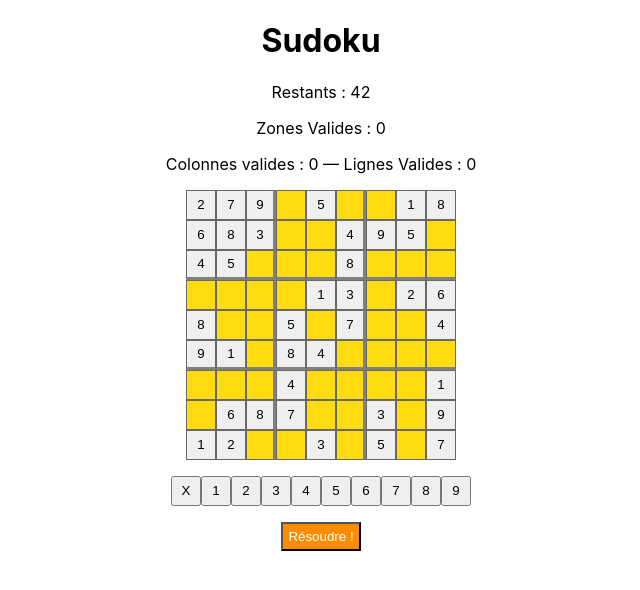
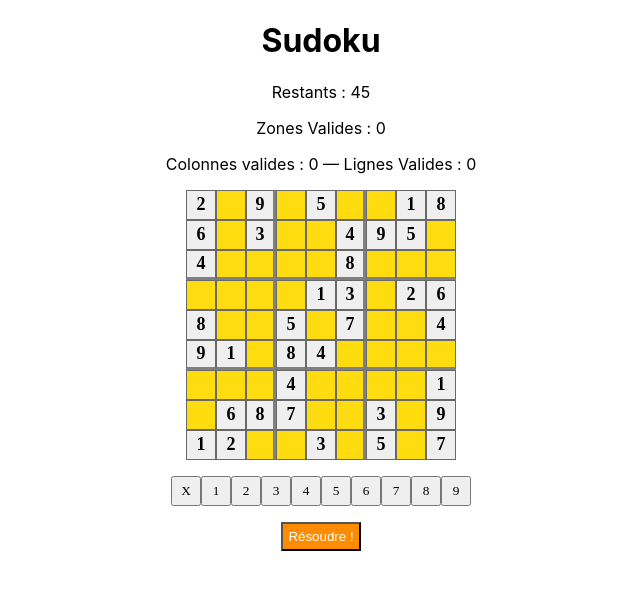
Before and after one commit to JeanLi06/sudoku, a React (Create React App) app: page / in a window 1280 px wide. Shown: the top 590 px of the page, without its empty margins (319-959 px from the left). Built offline with nearby package versions, Linux system fonts and the light colour scheme.

Commit message:
bouton résoudre la grille

```diff
--- a/src/App.js
+++ b/src/App.js
@@ -12,15 +12,9 @@ class App extends React.Component {
   //Un grille de sudoku facile et valide
   state = {
     board: [
-      //Original line :
-      // 2, null, 9, null, 5, null, null, 1, 8,
-      //For debugging:
-      2, 7, 9, null, 5, null, null, 1, 8,
-      //Original line :
-      // 6, null, 3, null, null, 4, 9, 5, null,
-      6, 8, 3, null, null, 4, 9, 5, null,
-      // 4, null, null, null, null, 8, null, null, null,
-      4, 5, null, null, null, 8, null, null, null,
+      2, null, 9, null, 5, null, null, 1, 8,
+      6, null, 3, null, null, 4, 9, 5, null,
+      4, null, null, null, null, 8, null, null, null,
 
       null, null, null, null, 1, 3, null, 2, 6,
       8, null, null, 5, null, 7, null, null, 4,
@@ -52,8 +46,8 @@ class App extends React.Component {
       [57, 58, 59, 66, 67, 68, 75, 76, 77],
       [60, 61, 62, 69, 70, 71, 78, 79, 80]
     ],
-    clickedSquare: null, //la case qui vient d'être cliquée
-    chosenSquares: [], //l'historique des cases choisies {index, valeur}
+    clickedCell: null, //la case qui vient d'être cliquée
+    chosenCells: [], //l'historique des cases choisies {index, valeur}
     clickedUserNumber: null, //La valeur choisie
     validRows: [],
     validColumns: [],
@@ -79,7 +73,6 @@ class App extends React.Component {
 
   // génère un tableau des lignes valides
   testRows = () => {
-    console.log('testRows')
     let validRows = []
     for (let row = 0; row < 9; row++) {
       if (this.isRowValid(row)) {
@@ -101,30 +94,30 @@ class App extends React.Component {
   }
 
   // Remplace la valeur dans la board, à l'index présent dans le state par la valeur transmise,
-  // met à jour l'historique des cases (chosenSquares), et efface le numéro du clickedSquare
+  // met à jour l'historique des cases (chosenCells), et efface le numéro du clickedCell
   //La valeur choisie est stockée avec une valeur négative, pour la différenciée d'avec les valeurs d'origine.
-  setValueAtSquare = (event, value) => {
+  setValueAtCell = (event, value) => {
     if (value === 'X') {
       let board = [...this.state.board]
-      board[this.state.clickedSquare] = null
-      let chosenSquares = [...this.state.chosenSquares]
-      chosenSquares.pop()
-      this.setState({ chosenSquares: chosenSquares })
+      board[this.state.clickedCell] = null
+      let chosenCells = [...this.state.chosenCells]
+      chosenCells.pop()
+      this.setState({ chosenCells: chosenCells })
       this.setState({ board: board })
     } else if
-    (!isNaN(value) && this.state.clickedSquare !== null) {
+    (!isNaN(value) && this.state.clickedCell !== null) {
       let board = [...this.state.board]
-      board[this.state.clickedSquare] = value * -1
+      board[this.state.clickedCell] = value * -1
       this.setState({ board: board })
-      let chosenSquares = [...this.state.chosenSquares]
-      chosenSquares.push({
-        index: this.state.clickedSquare,
+      let chosenCells = [...this.state.chosenCells]
+      chosenCells.push({
+        index: this.state.clickedCell,
         value: value * -1
       })
-      this.setState({ chosenSquares: chosenSquares })
+      this.setState({ chosenCells: chosenCells })
     }
     //Comme setState est appelé de manière asychrone, il faut faire les test en callback
-    this.setState({ clickedSquare: null }, this.testValidity)
+    this.setState({ clickedCell: null }, this.testValidity)
   }
 
   // Change la valeur sur la grille, aux coordonnees x,y
@@ -136,22 +129,22 @@ class App extends React.Component {
   }
 
   //Récupère les coordonnéees de la case que l'on a cliquée
-  getCoordonates = (square_index) => {
-    // console.log(square_index);
+  getCoordonates = (cell_index) => {
+    // console.log(cell_index);
     // console.log({
-    //     x: square_index % 9,
-    //     y: Math.floor(square_index / 9)
+    //     x: cell_index % 9,
+    //     y: Math.floor(cell_index / 9)
     // });
   }
 
   //Récupère la valeur de la case dont on donne l'index
-  getValue = (square_index) => {
-    return this.state.board[square_index]
+  getValue = (cell_index) => {
+    return this.state.board[cell_index]
   }
 
   //Retourne l'index de la case cliquée, stockée dans le state
-  getClickedSquare = () => {
-    return this.state.clickedSquare
+  getClickedCell = () => {
+    return this.state.clickedCell
   }
 
   // Génère une key unique, avec concaténation de l'index (pour les keys de liste). Utilise le module npm uniqid
@@ -181,20 +174,19 @@ class App extends React.Component {
   7|8|9
   */
   isZoneValid = (zone_number) => {
-    //9 zones (0-8), répérées avec le square_index
+    //9 zones (0-8), répérées avec le cell_index
     //On sélectionne la zone choisie
     let zone_values = []
     let zone_to_test = this.state.zones[zone_number]
     for (let i = 0; i < 9; i++) {
       zone_values.push(Math.abs(this.state.board[zone_to_test[i]]))
     }
-    console.log('zone test: ', zone_values)
     return this.isArrayFromSudokuValid(zone_values)
   }
 
   // retourne true si une ligne est valide c.a.d. éléments uniques de 1 à 9
   isRowValid = (row_number) => {
-    //    On génère un tableau des square_index correspondants à la ligne (0-8)
+    //    On génère un tableau des cell_index correspondants à la ligne (0-8)
     let rowToTest = []
     for (let i = 0; i <= 8; i++) {
       rowToTest.push(this.state.board[i + row_number * 9])
@@ -204,7 +196,7 @@ class App extends React.Component {
 
   // retourne true si une colonne est valide c.a.d. éléments uniques de 1 à 9
   isColumnValid = (column_number) => {
-    //    On génère un tableau des square_index correspondants à la colonne (0-8)
+    //    On génère un tableau des cell_index correspondants à la colonne (0-8)
     let columnToTest = []
     for (let i = 0; i <= 8; i++) {
       columnToTest.push(this.state.board[i * 9 + column_number])
@@ -215,40 +207,51 @@ class App extends React.Component {
   // Pour tester si on a gagné, on teste toutes les zonnes
   isBoardSolved = () => {
     let won = []
-    for (let zone_number = 0; zone_number < 9; zone_number++) {
+    for (let zone_number = 0; zone_number <= 8; zone_number++) {
       won.push(this.isZoneValid(zone_number))
     }
     return won.every(zone => zone === true)
   }
 
-  clickedSquareHandler = (square_index) => {
+  clickedCellHandler = (cell_index) => {
     //On ne peut changer qu'un case vide, ou autorisée (valeur stockée < 0 )
-    if (this.getValue(square_index) === null || this.getValue(square_index) < 0) {
-      this.setState({ clickedSquare: square_index })
-      return square_index
+    if (this.getValue(cell_index) === null || this.getValue(cell_index) < 0) {
+      this.setState({ clickedCell: cell_index })
+      return cell_index
     } else {
-      this.setState({ clickedSquare: null })
+      this.setState({ clickedCell: null })
       return null
     }
   }
 
-  //Retourne true si valeur du square a été choisie (<0), sinon il s'agit
+  //Retourne true si valeur du cell a été choisie (<0), sinon il s'agit
   //d'une valeur d'origine non modifiable
-  isChoosen = (square_value) => {
-    if (square_value < 0) {
+  isChoosen = (cell_value) => {
+    if (cell_value < 0) {
       return true
     }
-    if (square_value > 0) {
+    if (cell_value > 0) {
       return false
     }
   }
 
   solveBoard = () => {
-    let board = { ...this.state }
-    board['board'].map((value, index) =>
-      value != null ? board['solvedBoard'][index] * -1 : -1
-    )
-    this.setState(board)
+    let state = { ...this.state }
+    let result = []
+    for (let index = 0; index <= 80; index++) {
+      result.push(state['board'][index] === null ? state['solvedBoard'][index] * -1 : state['board'][index])
+    }
+    this.setState({ board: result }, () => this.testValidity())
+  }
+
+  //retourne un tableau dont les valeurs ont été mélangées aléatoirement
+  getShuffledArray = arr => {
+    const newArr = arr.slice()
+    for (let i = newArr.length - 1; i > 0; i--) {
+      const rand = Math.floor(Math.random() * (i + 1));
+      [newArr[i], newArr[rand]] = [newArr[rand], newArr[i]]
+    }
+    return newArr
   }
 
   render () {
@@ -260,21 +263,21 @@ class App extends React.Component {
       <p>Colonnes valides : {this.state.validColumns.length} — Lignes Valides : {this.state.validRows.length} </p>
 
       <div className="Board">
-        {this.state.board.map((square_value, square_index) => (
-          <Cell square_value={square_value}
-                square_index={square_index}
-                key={this.generateUniqueKey(square_index)}
+        {this.state.board.map((cell_value, cell_index) => (
+          <Cell cell_value={cell_value}
+                cell_index={cell_index}
+                key={this.generateUniqueKey(cell_index)}
                 getCoordonates={this.getCoordonates}
                 getValue={this.getValue}
                 isChoosen={this.isChoosen}
-                clickedSquareHandler={this.clickedSquareHandler}
-                getClickedSquare={this.getClickedSquare}
+                clickedCellHandler={this.clickedCellHandler}
+                getClickedCell={this.getClickedCell}
           />
         ))}
       </div>
       <div>
         <Input
-          setValueAtSquare={this.setValueAtSquare}
+          setValueAtCell={this.setValueAtCell}
           testRows={this.testRows}
         />
       </div>
--- a/src/components/Cell.js
+++ b/src/components/Cell.js
@@ -4,36 +4,36 @@ import styled from 'styled-components'
 //Définit une case de la grille de Sudoku, en générant une bodure
 // pour séparer les régions. Index de 0 à 80.
 const Cell = ({
-                square_index, square_value, getCoordonates, getValue,
-                clickedSquareHandler, getClickedSquare,
+                cell_index, cell_value, getCoordonates, getValue,
+                clickedCellHandler, getClickedCell,
                 validRows, validColumns, validZones
               }) => {
 
-  const cellBackgroundColor = `#fedc10`
-  const cellHoverColor = `#BADA55`
-  const zoneBordercolor = `solid 3px grey`
+  const cell_background_color = `#fedc10`
+  const cell_hover_color = `#BADA55`
+  const zone_border_color = `solid 3px grey`
 
   const isClicked = () => {
-    return square_index === getClickedSquare() ? cellHoverColor : null
+    return cell_index === getClickedCell() ? cell_hover_color : null
   }
 
   /* Si la case est modifiable, on colorie */
   const isAnInputCell = () => {
-    return square_value === null || square_value < 0 ? cellBackgroundColor : null
+    return cell_value === null || cell_value < 0 ? cell_background_color : null
   }
 
   //   Changement de couleur : que sur les cases modifiables
   const isOverInputCell = () => {
-    return square_value === null || square_value < 0 ? cellHoverColor : null
+    return cell_value === null || cell_value < 0 ? cell_hover_color : null
   }
 
   const hasBorderBottom = () => {
-    return ((square_index >= 18 && square_index <= 26) ||
-    (square_index >= 45 && square_index <= 53) ? zoneBordercolor : null)
+    return ((cell_index >= 18 && cell_index <= 26) ||
+    (cell_index >= 45 && cell_index <= 53) ? zone_border_color : null)
   }
 
   const hasBorderRight = () => {
-    return (square_index - 2) % 9 === 0 || (square_index - 5) % 9 === 0 ? zoneBordercolor : null
+    return (cell_index - 2) % 9 === 0 || (cell_index - 5) % 9 === 0 ? zone_border_color : null
   }
 
   const Cell = styled.button`
@@ -43,6 +43,9 @@ const Cell = ({
     padding: 0;
     display: inline-block;
     border: 1px solid dimgray;
+    font-weight: bold;
+    font-size: 18px;
+    font-family: Montserrat;
 
   //Génération conditionnelle du style du bouton
   {border-bottom: ${hasBorderBottom()};
@@ -56,7 +59,7 @@ const Cell = ({
   background-color: ${isClicked()};
 
   //Les choix utilisateurs ont été codés avec des valeurs négatives...
-  (square_value < 0) && {
+  (cell_value < 0) && {
     font-family: Consolas, sans-serif;
     font-weight: bold;
     font-size: 19px;
@@ -64,14 +67,14 @@ const Cell = ({
 `
 
   return <Cell
-    id={square_index}
+    id={cell_index}
     onClick={() => {
-      getCoordonates(square_index)
-      getValue(square_value)
-      clickedSquareHandler(square_index)
+      getCoordonates(cell_index)
+      getValue(cell_value)
+      clickedCellHandler(cell_index)
     }}
   >
-    {square_value !== null ? Math.abs(square_value) : null}
+    {cell_value !== null ? Math.abs(cell_value) : null}
   </Cell>
 }
 
--- a/src/components/Input.js
+++ b/src/components/Input.js
@@ -4,21 +4,22 @@ import styled from 'styled-components'
 const List = styled.ul`
   padding: 0;
 `
-const ListItem = styled.li`
-  display: inline-block;
-`
 const UserChoice = styled.button`
+  font-family: Montserrat;
   cursor: pointer;
   min-height: 30px;
   min-width: 30px;
   &:hover { background-color: chartreuse};
 `
+const ListItem = styled.li`
+  display: inline-block;
+`
 //Gestion de la valeur choisie par l'utilisateur
-const Input = ({ setValueAtSquare, testRows }) => {
+const Input = ({ setValueAtCell, testRows }) => {
   return <List
     onClick={(event) => {
       const userValueChoice = event.target.innerHTML
-      setValueAtSquare(event, userValueChoice)
+      setValueAtCell(event, userValueChoice)
 
     }}
   >
```
